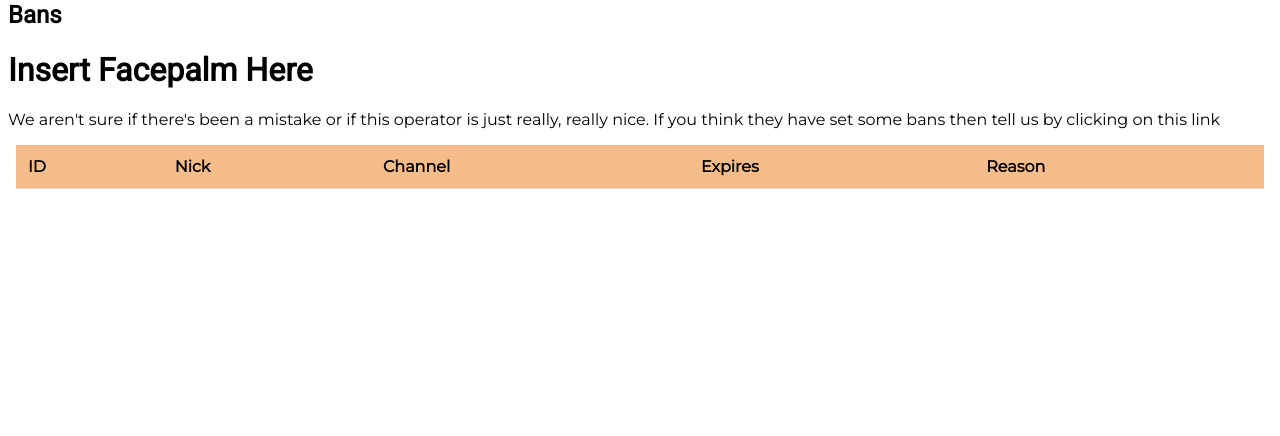
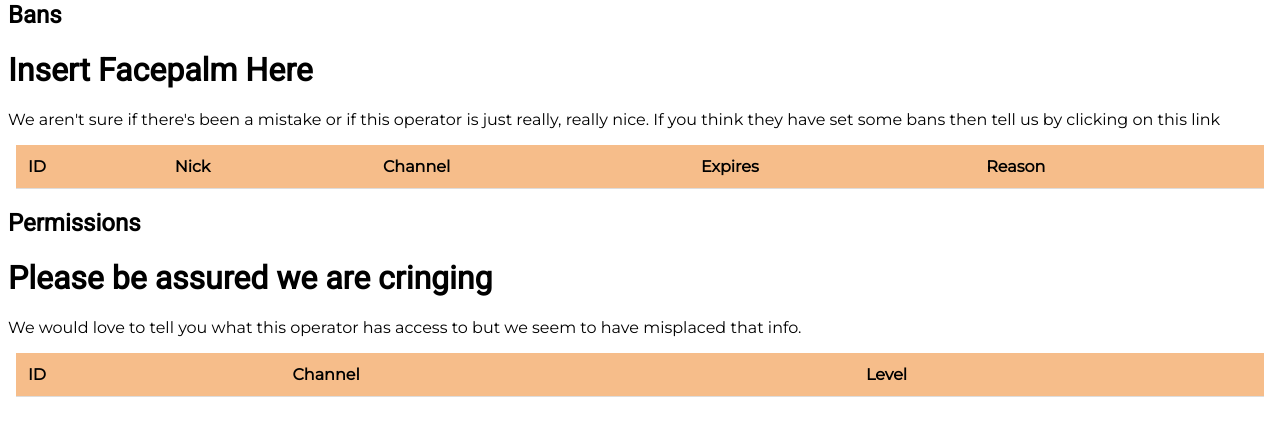
Before and after one commit to rhsmatthewladbrook/2DGT-Assessment, a PHP site: page /operator/index.php?id=1 in a window 1280 px wide. Shown: the part 164-600 px from the top of the page. Run offline with PHP 8.4, Linux system fonts and the light colour scheme; data that the repository does not hold is empty.

Commit message:
Add permissions table

```diff
--- a/operator/index.php
+++ b/operator/index.php
@@ -57,5 +57,35 @@ $op_info = mysqli_fetch_assoc($op_info_result);
         </tbody>
       </table>
     </div>
+    <div>
+      <h2>Permissions</h2>
+      <table>
+        <thead>
+          <tr>
+            <td>ID</td>
+            <td>Channel</td>
+            <td>Level</td>
+        </thead>
+          <?php
+          $permissions_query = "SELECT p.ID, o.Nick AS User, c.Name AS Channel, l.Name AS Level FROM permissions p JOIN channels c ON c.ID = p.Channel JOIN permission_levels l ON l.ID = p.Level JOIN operators o ON o.ID = p.User WHERE p.User = " . $_GET['id'];
+          $permissions_result = mysqli_query($conn, $permissions_query);
+
+          if (mysqli_num_rows($permissions_result) > 0) {
+            while ($row = mysqli_fetch_assoc($permissions_result)) {
+              echo "<tbody>
+              <tr>
+              <td>" . $row['ID'] . "</td>
+              <td>" . $row['Channel'] . "</td>
+              <td>" . $row['Level'] . "</td>
+              </tr>
+              </tbody>";
+            }
+          } else {
+            echo "<h1>Please be assured we are cringing</h1>
+            <p>We would love to tell you what this operator has access to but we seem to have misplaced that info.</p>";
+          }
+          ?>
+      </table>
+    </div>
   </body>
 </html>
```
